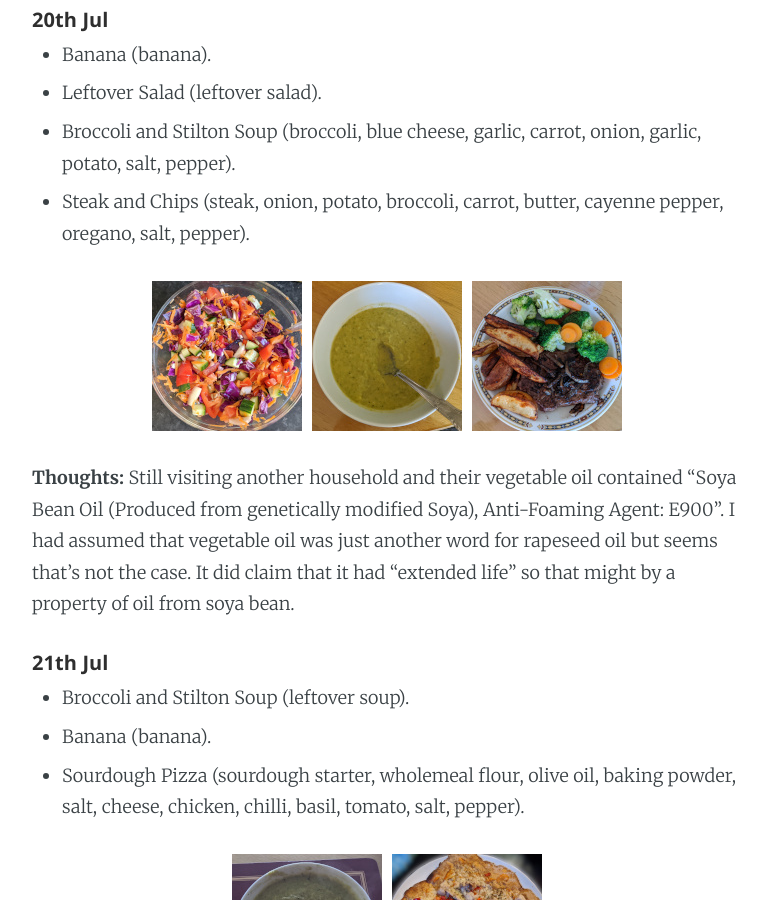
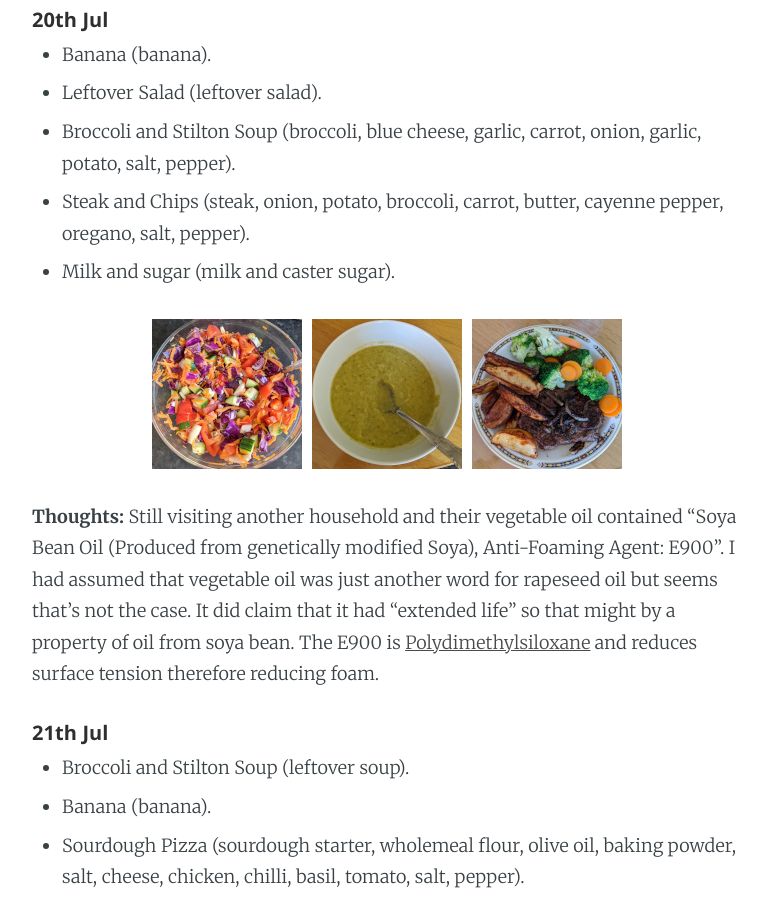
Before and after one commit to NiallBunting/niallbunting.github.io, a Jekyll site: the page built from _posts/2023-07-01-one-ingredient-challenge.markdown, in a window 1280 px wide and 900 px high, scrolled down 13133 px. Shown: the whole window, without its empty margins (253-1020 px from the left). Built offline with Jekyll 4.4.1, drawn with Linux system fonts in a browser that asks for light colours.

Commit message:
OIC day 21

```diff
--- a/_posts/2023-07-01-one-ingredient-challenge.markdown
+++ b/_posts/2023-07-01-one-ingredient-challenge.markdown
@@ -608,6 +608,7 @@
 * Leftover Salad (leftover salad).
 * Broccoli and Stilton Soup (broccoli, blue cheese, garlic, carrot, onion, garlic, potato, salt, pepper).
 * Steak and Chips (steak, onion, potato, broccoli, carrot, butter, cayenne pepper, oregano, salt, pepper).
+* Milk and sugar (milk and caster sugar).
 
 <div class="gallery">
   <div class="galleryitem">
@@ -627,7 +628,7 @@
   </div>
 </div>
 
-**Thoughts:** Still visiting another household and their vegetable oil contained "Soya Bean Oil (Produced from genetically modified Soya), Anti-Foaming Agent: E900". I had assumed that vegetable oil was just another word for rapeseed oil but seems that's not the case. It did claim that it had "extended life" so that might by a property of oil from soya bean.
+**Thoughts:** Still visiting another household and their vegetable oil contained "Soya Bean Oil (Produced from genetically modified Soya), Anti-Foaming Agent: E900". I had assumed that vegetable oil was just another word for rapeseed oil but seems that's not the case. It did claim that it had "extended life" so that might by a property of oil from soya bean. The E900 is [Polydimethylsiloxane][polydimethylsiloxane] and reduces surface tension therefore reducing foam.
 
 ##### 21th Jul
 
@@ -653,6 +654,7 @@
 [maltodextrin]: https://en.wikipedia.org/wiki/Maltodextrin
 [phytohaemagglutinin]: https://en.wikipedia.org/wiki/Phytohaemagglutinin
 [msg]: https://en.wikipedia.org/wiki/Monosodium_glutamate
+[polydimethylsiloxane]: https://en.wikipedia.org/wiki/Polydimethylsiloxane
 
 <style>
 div.gallery {
```
